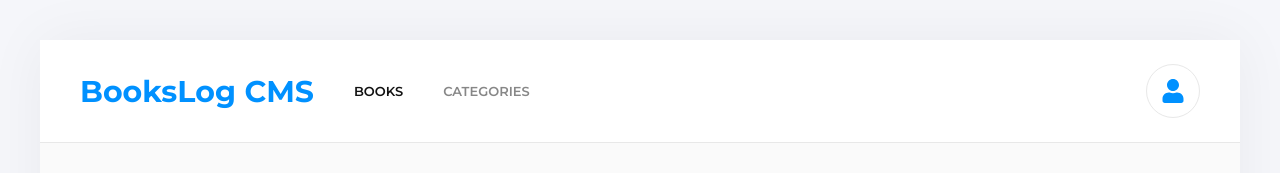
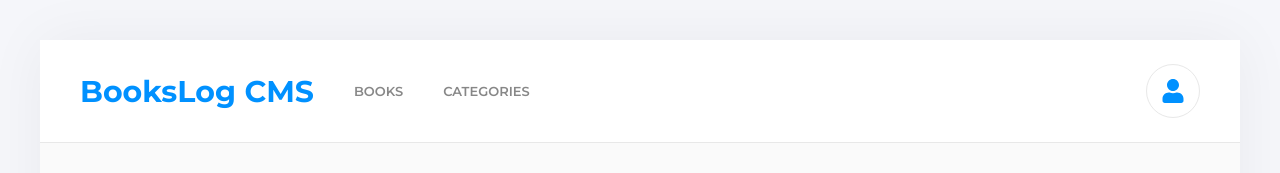
Before and after one commit to luigirazum/mv-books-log, a React (Create React App) app: page / in a window 1280 px wide. In both pictures the pointer is over the link "BOOKS". Shown: the top 173 px of the page. Built offline with nearby package versions, Linux system fonts and the light colour scheme; no server answers.

Commit message:
Add hover effects to the links at NavBar component

```diff
--- a/src/components/NavBar/NavBar.css
+++ b/src/components/NavBar/NavBar.css
@@ -20,6 +20,15 @@
   user-select: none;
 }
 
+.navLink:hover {
+  color: var(--azure);
+}
+
 .navLink.active {
+  color: var(--azure);
   opacity: 1;
 }
+
+.navLink.active:hover {
+  color: var(--grey-888);
+}
```
